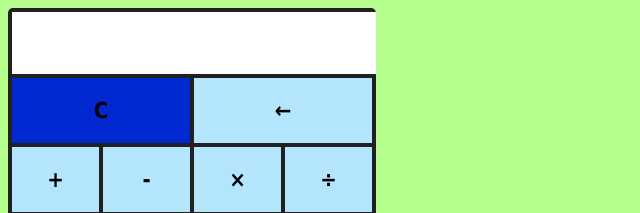
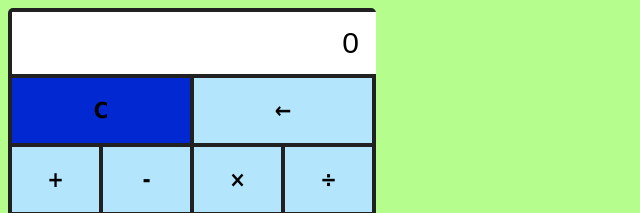
Before and after one commit to Millio717/Simple-calculator, a plain HTML site: page index.html in a window 1280 px wide. Shown: the top 213 px of the page, 0-640 px from the left. Drawn offline with Linux system fonts and the light colour scheme.

Commit message:
'placeholder'

```diff
--- a/index.html
+++ b/index.html
@@ -9,7 +9,7 @@
 </head>
 <body>
     <div class="container">
-        <div class="item input"><form action="" name="form"><input type="text" name="textview" readonly></form></div>
+        <div class="item input"><form action="" name="form"><input type="number" name="textview" readonly placeholder="0"></form></div>
         <div class="item clean" onclick="clean()">C</div>
         <div class="item back" onclick="back()">&larr;</div>
         <div class="item"onclick="insert('+')">+</div>
--- a/style.css
+++ b/style.css
@@ -22,6 +22,9 @@ body {
     font-size: 22px;
     cursor: pointer;
     font-weight: bold;
+}
+::placeholder {
+    color: black;
 }
 form {
     max-width: 100%;
```
